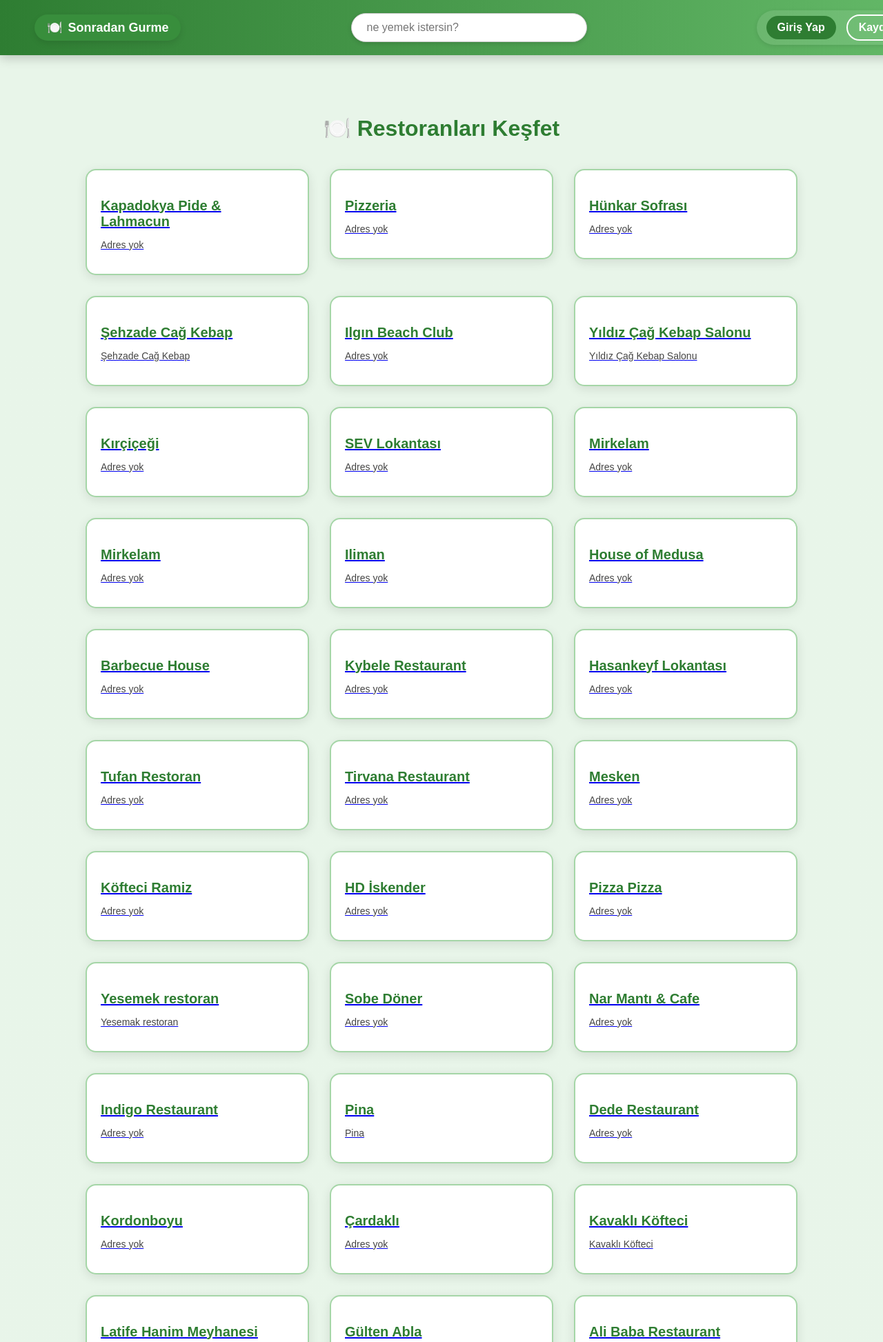
After one commit to sude-tunc/Sonradan-Gurme, a Django app: page /kesfet/ in a window 1280 px wide. The commit adds this page. Shown: the top 1946 px of the page at 69% size. Run offline with Django 5.2, Linux system fonts and the light colour scheme; data comes from the database, SQL or seed files in the repository; both versions use the stored data as it was after the commit.

Commit message:
keşfet sayfası ekledni ve maps eklentis i geldi

```diff
--- a/SnrdnGrm/urls.py
+++ b/SnrdnGrm/urls.py
@@ -23,6 +23,8 @@ urlpatterns = [
     path('password_reset/done/', auth_views.PasswordResetDoneView.as_view(), name='password_reset_done'),
     path('reset/<uidb64>/<token>/', auth_views.PasswordResetConfirmView.as_view(), name='password_reset_confirm'),
     path('reset/done/', auth_views.PasswordResetCompleteView.as_view(), name='password_reset_complete'),
+    path('kesfet/', views.kesfet_view, name='kesfet'),
+    path('restoran/<int:restoran_id>/', views.restoran_detay_view, name='restoran_detay'),
 ]
 
 # 🌟 MEDIA dosyalarını ekle (resimler vs çalışsın diye!)
--- a/sgapp/views.py
+++ b/sgapp/views.py
@@ -225,3 +225,15 @@ def update_profile_view(request):
         form = ProfileUpdateForm(instance=user)
 
     return render(request, 'users/update_profile.html', {'form': form})
+
+from sgapp.models import Restaurant
+
+def kesfet_view(request):
+    restoranlar = Restaurant.objects.all()
+    return render(request, 'kesfet.html', {'restoranlar': restoranlar})
+
+from django.shortcuts import get_object_or_404
+
+def restoran_detay_view(request, restoran_id):
+    restoran = get_object_or_404(Restaurant, id=restoran_id)
+    return render(request, 'restoran_detay.html', {'restoran': restoran})
--- a/templates/base.html
+++ b/templates/base.html
@@ -21,6 +21,14 @@
 
         <div class="buttons">
             {% if user.is_authenticated %}
+                {% if user.role == "moderator" %}
+                    <a href="{% url 'moderator_panel' %}" class="btn">Panelim</a>
+                {% elif user.role == "gurme" %}
+                    <a href="{% url 'gurme_dashboard' %}" class="btn">Panelim</a>
+                {% else %}
+                    <a href="{% url 'home' %}" class="btn">Panelim</a>
+                {% endif %}
+
                 <a href="{% url 'profile' %}" class="btn">Profil</a>
                 <form method="POST" action="{% url 'logout' %}" style="display:inline;">
                     {% csrf_token %}
--- a/templates/gurme_dashboard.html
+++ b/templates/gurme_dashboard.html
@@ -10,7 +10,7 @@
             <div class="card-icon">✨</div>
             <h3>Yeni Restoranlar</h3>
             <p>Bugün 3 yeni mekan eklendi.</p>
-            <a href="{% url 'restoranlar' %}" class="btn">Keşfet</a>
+            <a href="{% url 'kesfet' %}" class="btn">Keşfet</a>
         </div>
 
         <div class="card">
--- a/templates/home.html
+++ b/templates/home.html
@@ -17,7 +17,7 @@
             <div class="card-icon">🍴</div>
             <h3>Restoranları İncele</h3>
             <p>Popüler mekanlara göz at, yeni favorini bul!</p>
-            <a href="{% url 'restoranlar' %}" class="card-link">Keşfet</a>
+            <a href="{% url 'kesfet' %}" class="card-link">Keşfet</a>
         </div>
 
         <div class="home-card">
--- /dev/null
+++ b/templates/kesfet.html
@@ -0,0 +1,76 @@
+{% extends "base.html" %}
+
+{% block content %}
+<style>
+    .kesfet-container {
+        max-width: 1100px;
+        margin: 140px auto 60px;
+        padding: 0 20px;
+        font-family: 'Poppins', sans-serif;
+    }
+
+    .kesfet-container h2 {
+        text-align: center;
+        color: #2e7d32;
+        margin-bottom: 40px;
+        font-size: 32px;
+    }
+
+    .restoran-listesi {
+        display: flex;
+        flex-wrap: wrap;
+        justify-content: center;
+        gap: 30px;
+    }
+
+    .restoran-karti {
+        background-color: white;
+        border: 2px solid #a5d6a7;
+        border-radius: 15px;
+        padding: 20px;
+        width: 280px;
+        box-shadow: 0 4px 15px rgba(0, 0, 0, 0.1);
+        transition: all 0.3s ease;
+        text-align: left;
+    }
+
+    .restoran-karti:hover {
+        transform: translateY(-5px);
+        box-shadow: 0 8px 20px rgba(0, 0, 0, 0.15);
+    }
+
+    .restoran-karti h3 {
+        color: #2e7d32;
+        font-size: 20px;
+        margin-bottom: 10px;
+    }
+
+    .restoran-karti p {
+        font-size: 14px;
+        color: #444;
+    }
+
+    .restoran-karti a {
+        text-decoration: none;
+    }
+</style>
+
+<div class="kesfet-container">
+    <h2>🍽️ Restoranları Keşfet</h2>
+
+    <div class="restoran-listesi">
+        {% for restoran in restoranlar %}
+        <a href="{% url 'restoran_detay' restoran.id %}">
+            <div class="restoran-karti">
+                <h3>{{ restoran.name }}</h3>
+                <p>{{ restoran.address|default:"Adres bilgisi yok" }}</p>
+            </div>
+        </a>
+        {% endfor %}
+    </div>
+
+    {% if not restoranlar %}
+        <p style="text-align:center;">Hiç restoran bulunamadı.</p>
+    {% endif %}
+</div>
+{% endblock %}
```
Also changed, not shown: templates/restoran_detay.html (added, +72 -0 lines), db.sqlite3, media/profiles/HGME1443.JPG (added).
